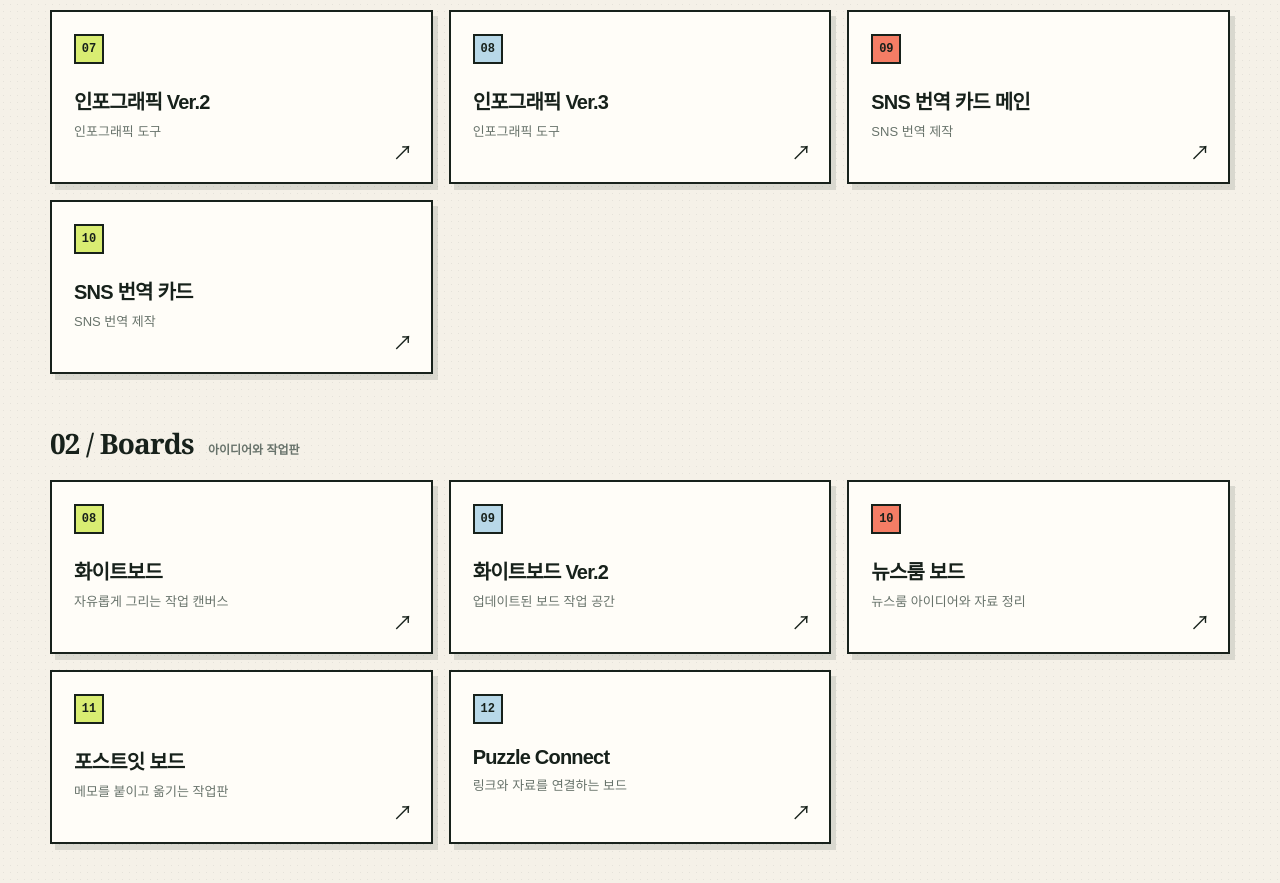
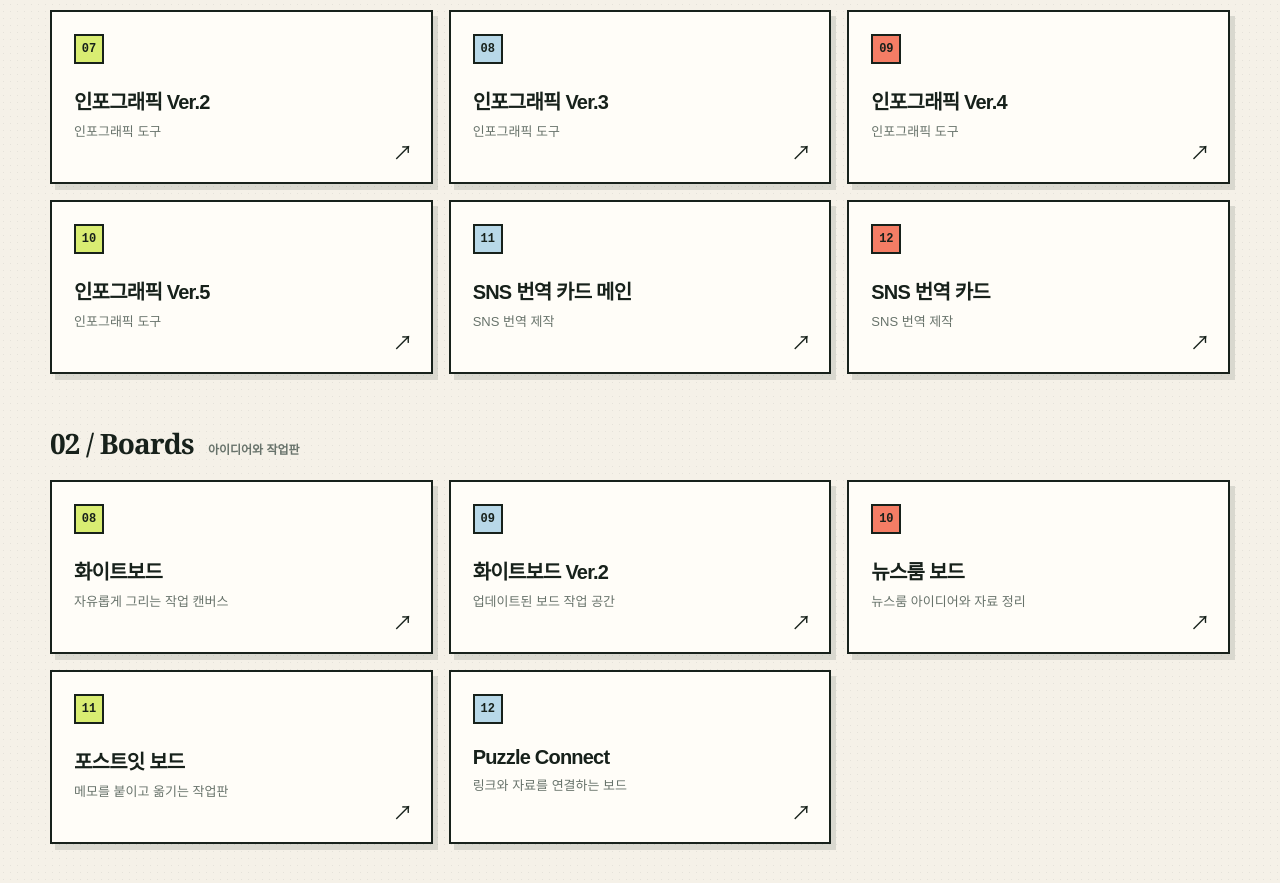
Before and after one commit to west150off/west150wk, a plain HTML site: page west150daily/index.html in a window 1280 px wide. Shown: the part 825-1708 px from the top of the page. Drawn offline with Linux system fonts and the light colour scheme.

Commit message:
Update index.html

```diff
--- a/west150daily/index.html
+++ b/west150daily/index.html
@@ -128,8 +128,10 @@
           <a class="menu-card" href="info.html"><span class="number">06</span><h3>인포그래픽</h3><p>정보를 시각적으로 정리하는 편집기</p><span class="arrow" aria-hidden="true">↗</span></a>
           <a class="menu-card" href="infover.html"><span class="number">07</span><h3>인포그래픽 Ver.2</h3><p>인포그래픽 도구</p><span class="arrow" aria-hidden="true">↗</span></a>
           <a class="menu-card" href="infoverr.html"><span class="number">08</span><h3>인포그래픽 Ver.3</h3><p>인포그래픽 도구</p><span class="arrow" aria-hidden="true">↗</span></a>
-          <a class="menu-card" href="snsver.html"><span class="number">09</span><h3>SNS 번역 카드 메인</h3><p>SNS 번역 제작</p><span class="arrow" aria-hidden="true">↗</span></a>
-          <a class="menu-card" href="sns.html"><span class="number">10</span><h3>SNS 번역 카드</h3><p>SNS 번역 제작</p><span class="arrow" aria-hidden="true">↗</span></a>
+          <a class="menu-card" href="infoverrrr.html"><span class="number">09</span><h3>인포그래픽 Ver.4</h3><p>인포그래픽 도구</p><span class="arrow" aria-hidden="true">↗</span></a>
+          <a class="menu-card" href="infoverrrrr.html"><span class="number">10</span><h3>인포그래픽 Ver.5</h3><p>인포그래픽 도구</p><span class="arrow" aria-hidden="true">↗</span></a>
+          <a class="menu-card" href="snsver.html"><span class="number">11</span><h3>SNS 번역 카드 메인</h3><p>SNS 번역 제작</p><span class="arrow" aria-hidden="true">↗</span></a>
+          <a class="menu-card" href="sns.html"><span class="number">12</span><h3>SNS 번역 카드</h3><p>SNS 번역 제작</p><span class="arrow" aria-hidden="true">↗</span></a>
         </div>
       </section>
 
```
